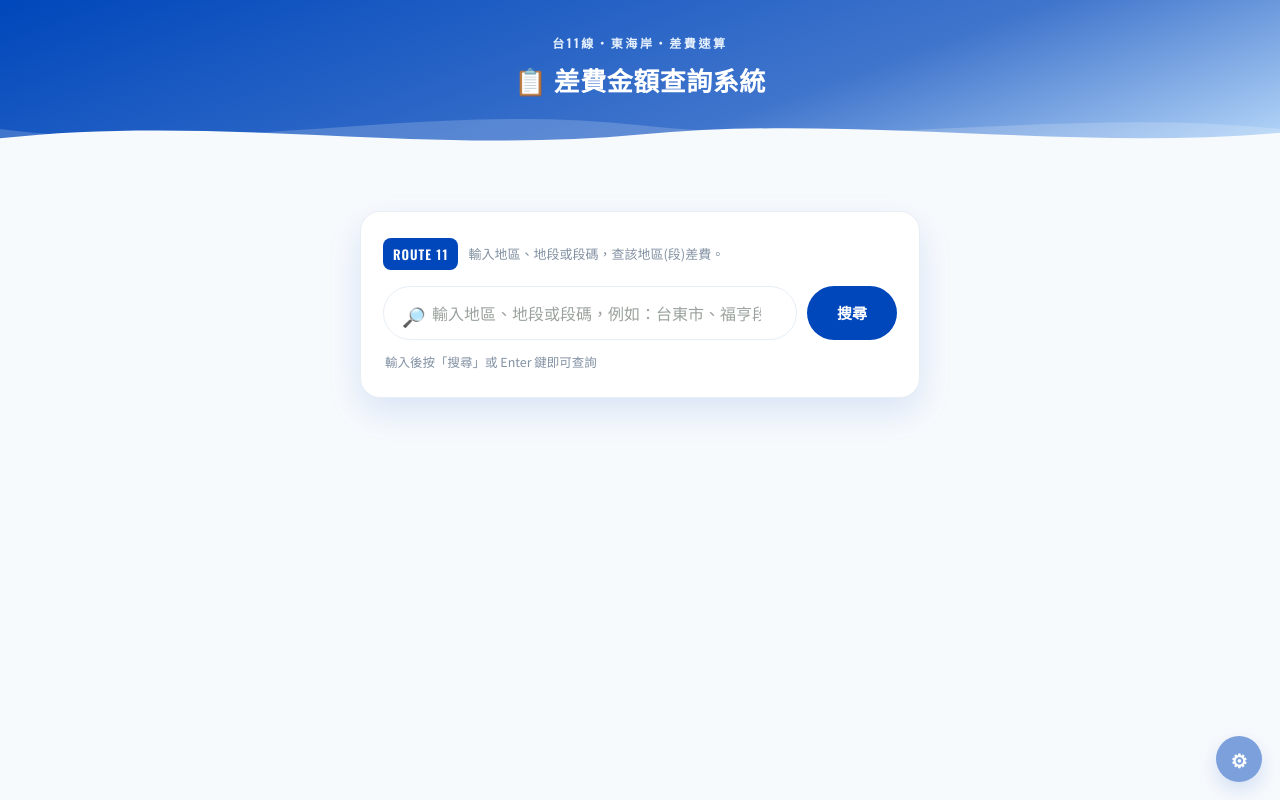
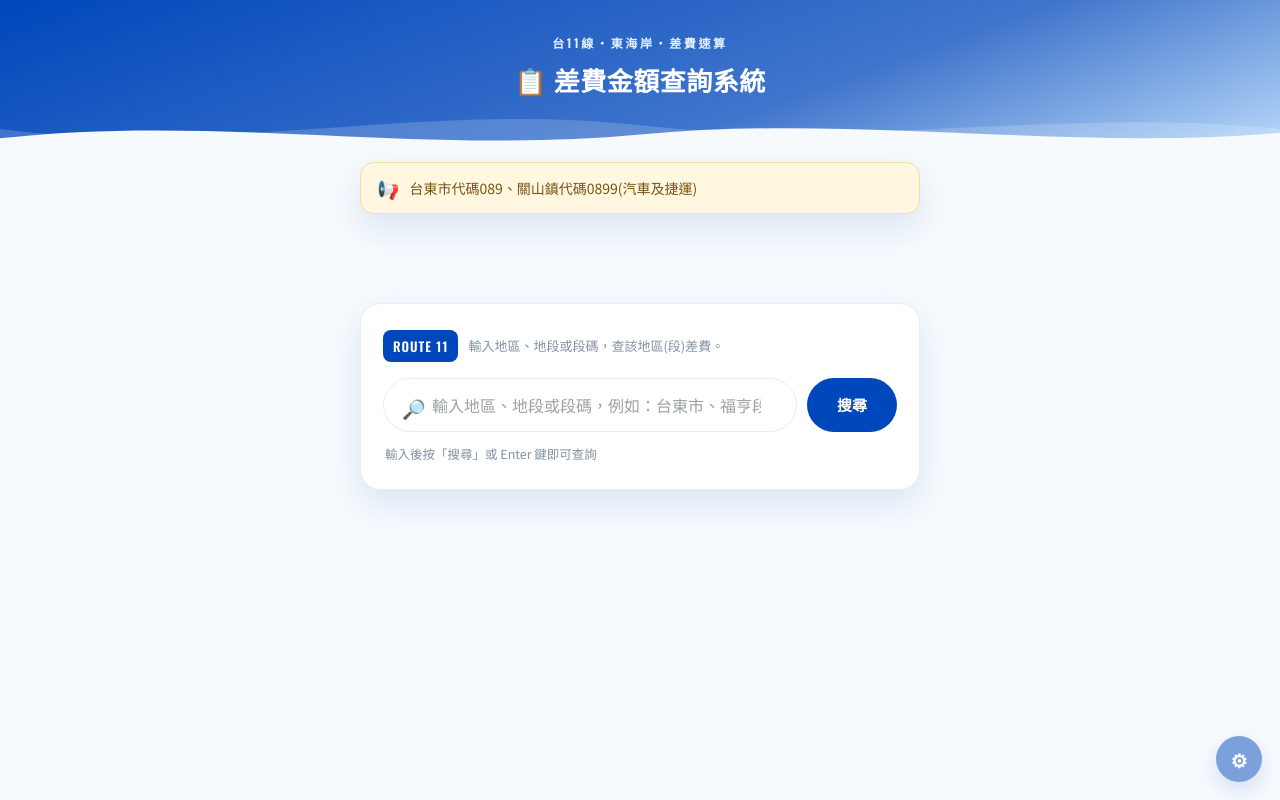
Before and after one commit to All-money-back-me-home/serchsystem, a plain HTML site: page index.html in a window 1280 px wide. Drawn offline with nearby package versions, Linux system fonts and the light colour scheme.

Commit message:
Update index.html

```diff
--- a/index.html
+++ b/index.html
@@ -470,8 +470,7 @@ function annKey(id){ return "a"+id; }
 // 不需要後台登入、也不需要雲端資料庫。要新增/修改，直接改這個陣列裡的文字即可，
 // 一行一則，改完存檔、重新上傳到 GitHub 更新網站就會生效。
 const CODED_ANNOUNCEMENTS = [
-  "台東市代碼089(汽車及捷運)"
-  "關山鎮代碼0899(汽車及捷運)"
+  "台東市代碼089、關山鎮代碼0899(汽車及捷運)"
 ];
 function getAllAnnouncements(){
   const coded = CODED_ANNOUNCEMENTS.map((text,i)=>({id:"coded-"+i, text, coded:true}));
```
